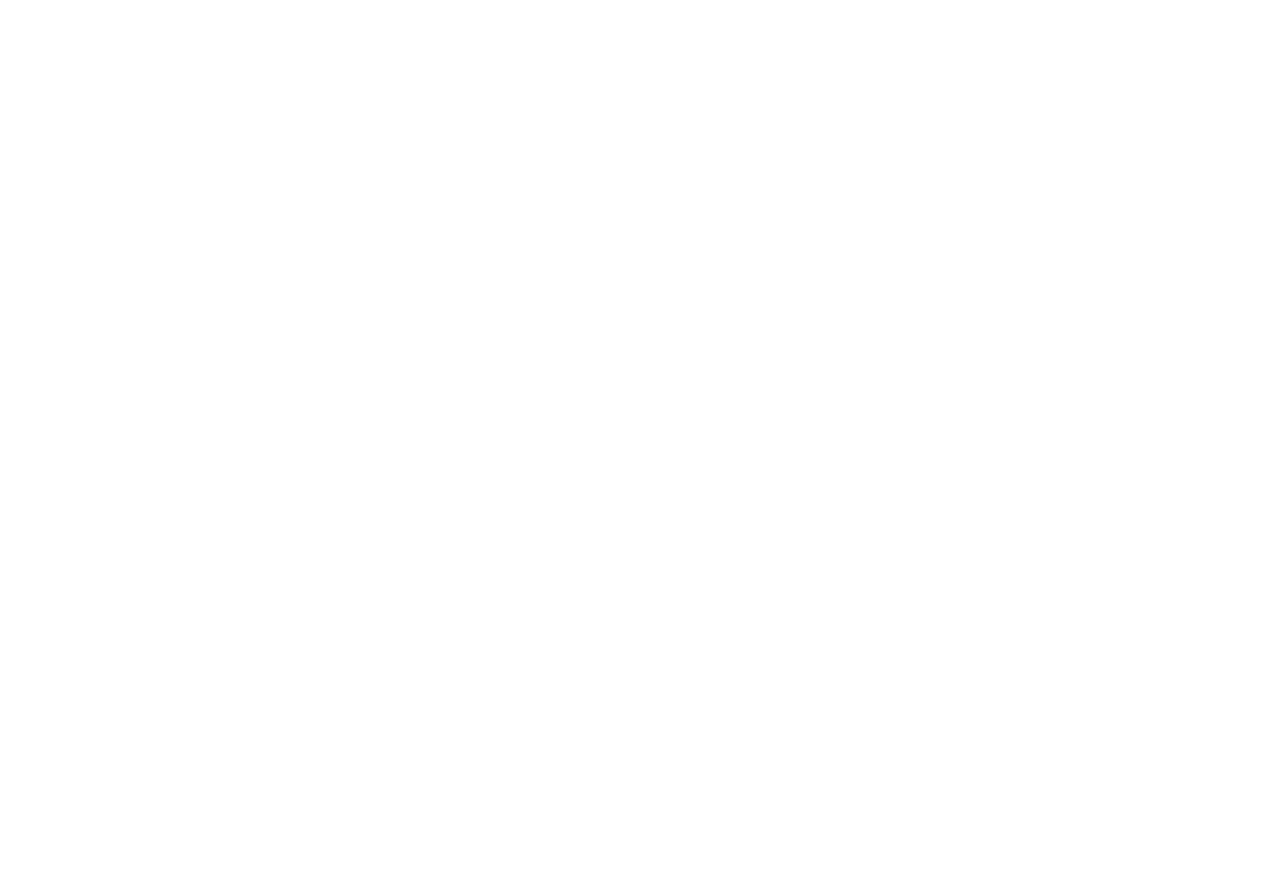
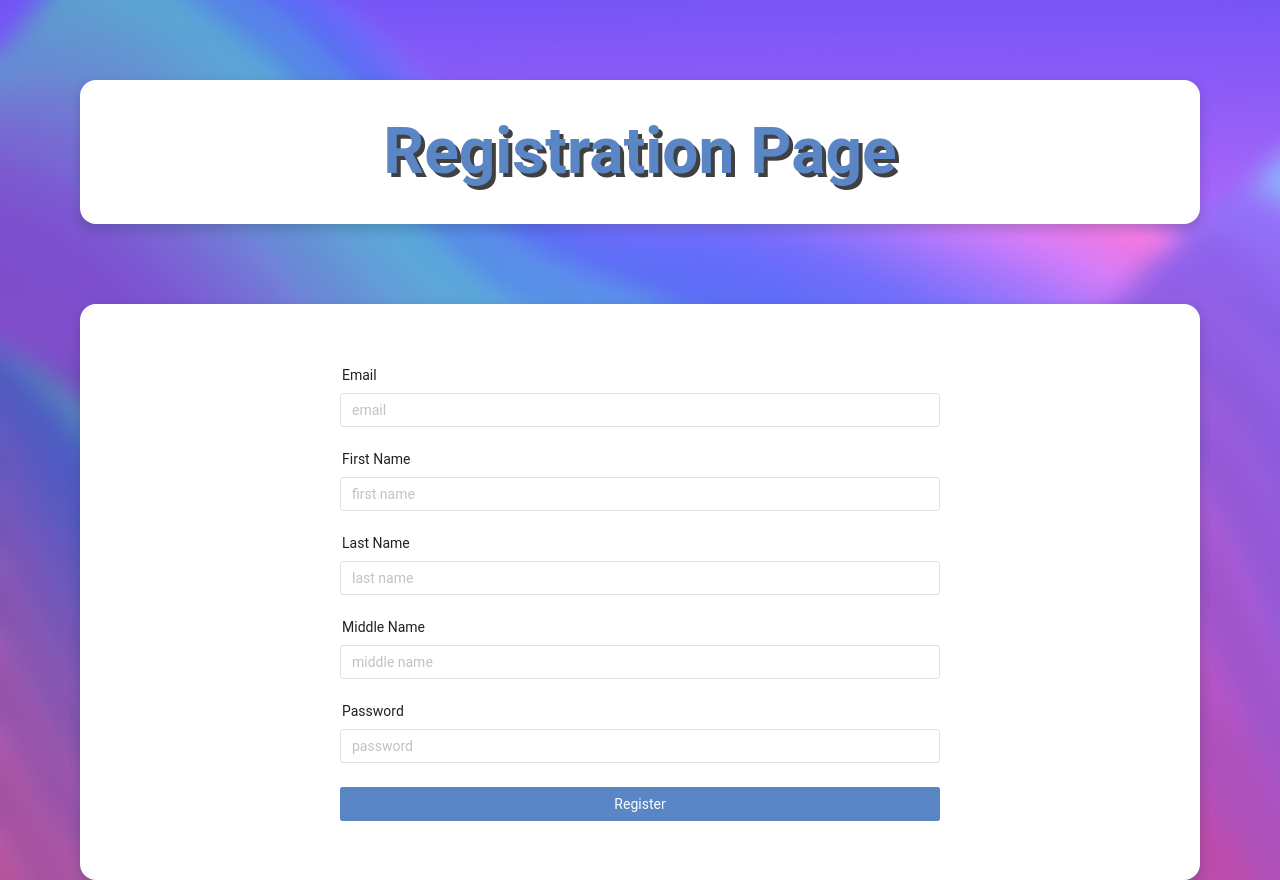
Before and after one commit to NinjaCaratist/project-front, a Vue app: page /#/register in a window 1280 px wide. Before the commit this address had no page. Before the commit the page ends 800 px from the top, so only its background shows below. Built offline with nearby package versions, Linux system fonts and the light colour scheme.

Commit message:
Login/Register/Tests/Permissions

```diff
--- a/package.json
+++ b/package.json
@@ -3,7 +3,7 @@
   "version": "0.1.0",
   "private": true,
   "scripts": {
-    "serve": "set PORT=4200 && vue-cli-service serve",
+    "serve": "set PORT=3000 && vue-cli-service serve",
     "build": "vue-cli-service build",
     "lint": "vue-cli-service lint"
   },
--- a/src/App.vue
+++ b/src/App.vue
@@ -9,10 +9,10 @@
 
 const themeOverrides = {
   common: {
-    primaryColor: '#6494d6',
-    primaryColorHover: '#5b81f0',
-    primaryColorPressed: '#5b81f0',
-    primaryColorSuppl: '#5b81f0',
+    primaryColor: '#5a86c5',
+    primaryColorHover: '#4274b9',
+    primaryColorPressed: '#4274b9',
+    primaryColorSuppl: '#4274b9',
   }
 }
 
--- a/src/main.js
+++ b/src/main.js
@@ -13,10 +13,13 @@
 import { createRouter } from "vue-router";
 import { createWebHashHistory } from "vue-router";
 
+import LoginPage from '@/pages/Auth/LoginPage'
+import RegistrationPage from '@/pages/Auth/RegistrationPage'
+
 import MainPage from '@/pages/MainPage'
-import LoginPage from '@/pages/LoginPage'
+import TestPage from '@/pages/Tests/TestPage'
 
-import { authGuard } from "@/guards/authGuards";
+//import { authGuard } from "@/guards/authGuards";
 
 const state = {
     user: null
@@ -27,21 +30,48 @@
     getters: {
         user: () => {
             return JSON.parse(localStorage.getItem('CURRENT_USER')) || null;
-        }
+        },
+        canPerformModerActions: () => {
+            const user = store.getters.user;
+            return !!(user && user.roles.includes('MODER'));
+        },
+        canPerformExamActions: () => {
+            const user = store.getters.user;
+            return !!(user && user.roles.includes('EXAM'));
+        },
+        canPerformUserActions: () => {
+            const user = store.getters.user;
+            return !!(user && user.roles.includes('USER'));
+        },
     },
 });
 
 const routes = [
     {
+        path: '/',
+        redirect: { name: 'tests' }
+    },
+    {
         name: 'main',
-        path: '/',
+        path: '/main',
         component: MainPage,
-        beforeEnter: authGuard,
+        children: [
+            {
+                name: 'tests',
+                path: 'tests',
+                component: TestPage
+            }
+        ]
     },
     {
         name: 'login',
         path: '/login',
         component: LoginPage,
+    },
+    {
+        name: 'register',
+        path: '/register',
+        component: RegistrationPage,
     }
 ]
 
@@ -53,9 +83,14 @@
 const app = createApp(App);
 
 axios.interceptors.request.use((config) => {
-    console.log('making a request')
+    const token = localStorage.getItem('token');
+
+    if (token) {
+        config.headers.common['token'] = token;
+    }
+
     return config;
-})
+}, error => Promise.reject(error))
 
 app.use(store)
 app.use(router)
--- a/src/pages/LoginPage.vue
+++ b/src/pages/Auth/LoginPage.vue
@@ -8,7 +8,7 @@
           <n-input v-model:value="formValue.username" placeholder="username" />
         </n-form-item>
         <n-form-item label="Password" path="password">
-          <n-input v-model:value="formValue.password" placeholder="password" />
+          <n-input v-model:value="formValue.password" placeholder="password" type="password" />
         </n-form-item>
         <n-button type="primary" style="width: 100%" @click="onSubmit">Submit</n-button>
       </n-form>
@@ -38,17 +38,12 @@
 })
 
 async function onSubmit() {
-  // const response  = await axios.post('http://localhost:8080/api/login', formValue.value);
-  // const user      = response.data.user;
-  // const token     = response.data.token;
-  //
-  // console.log(store.state.user)
-  //
-  // localStorage.setItem('ACCESS_TOKEN', token.accessToken);
-  // localStorage.setItem('REFRESH_TOKEN', token.refreshToken);
-  // localStorage.setItem('CURRENT_USER', user);
-  //
-  // console.log(user)
+  const response  = await axios.post('http://localhost:8080/security/login', formValue.value);
+  const user      = response.data;
+  const token     = response.headers['x-auth-token'];
+
+  localStorage.setItem('TOKEN', token);
+  localStorage.setItem('CURRENT_USER', JSON.stringify(user));
 
   await router.push('/');
 }
--- /dev/null
+++ b/src/pages/Auth/RegistrationPage.vue
@@ -0,0 +1,78 @@
+<template>
+<DefaultPage>
+  <template v-slot:header>Registration Page</template>
+  <template v-slot:body>
+    <div class="auth-container">
+      <n-form ref="formRef" :model="formValue">
+        <n-form-item label="Email" path="email">
+          <n-input v-model:value="formValue.email" placeholder="email" />
+        </n-form-item>
+
+        <n-form-item label="First Name" path="firstName">
+          <n-input v-model:value="formValue.firstName" placeholder="first name" />
+        </n-form-item>
+
+        <n-form-item label="Last Name" path="lastName">
+          <n-input v-model:value="formValue.lastName" placeholder="last name" />
+        </n-form-item>
+
+        <n-form-item label="Middle Name" path="middleName">
+          <n-input v-model:value="formValue.middleName" placeholder="middle name" />
+        </n-form-item>
+
+        <n-form-item label="Password" path="password">
+          <n-input v-model:value="formValue.password" placeholder="password" type="password"/>
+        </n-form-item>
+        <n-button type="primary" style="width: 100%" @click="onSubmit">Register</n-button>
+      </n-form>
+    </div>
+  </template>
+</DefaultPage>
+</template>
+
+<script setup>
+import DefaultPage from "@/pages/DefaultPage";
+
+import { ref } from "vue";
+import { inject } from "vue";
+//import { useStore } from "vuex";
+import { useRouter } from "vue-router";
+
+const formRef = ref(null);
+const axios = inject('axios');
+
+const router = useRouter();
+
+const formValue = ref({
+  email: '',
+  firstName: '',
+  lastName: '',
+  middleName: '',
+  password: '',
+});
+
+async function onSubmit() {
+  const data = formValue.value;
+  data.role = 'EXAM';
+
+  const response  = await axios.post('http://localhost:8080/security/registration', data);
+
+  console.log(response)
+
+  await router.push('/login');
+}
+
+</script>
+
+<style scoped>
+.container {
+  display: flex;
+  justify-content: center;
+  align-items: center;
+}
+
+.auth-container {
+  height: 450px;
+  width: 600px;
+}
+</style>
--- a/src/pages/DefaultPage.vue
+++ b/src/pages/DefaultPage.vue
@@ -6,7 +6,7 @@
       </h1>
     </div>
 
-    <div class="container default-container">
+    <div class="container default-container" v-bind:class="{ overflowed }">
       <slot name="body"></slot>
     </div>
   </div>
@@ -14,7 +14,13 @@
 
 <script>
 export default {
-  name: "DefaultPage"
+  name: "DefaultPage",
+  props: {
+    overflowed: {
+      type: Boolean,
+      default: false
+    }
+  }
 }
 </script>
 
@@ -46,7 +52,7 @@
 
 .header-text {
   margin: 0;
-  color: #6494d6;
+  color: #5a86c5;
   text-shadow: 4px 4px 0 #404040;
 
   font-size: 4rem;
@@ -57,9 +63,13 @@
 .container {
   width: 80%;
   height: 30rem;
-  overflow-y: scroll;
+  overflow: hidden;
 
   margin: 5rem auto auto auto;
 }
 
+.container.overflowed {
+  overflow-y: scroll;
+}
+
 </style>
--- a/src/pages/MainPage.vue
+++ b/src/pages/MainPage.vue
@@ -1,7 +1,9 @@
 <template>
 <div class="wrapper">
   <div class="navbar">
-    <n-menu mode="horizontal" :options="menuOptions"></n-menu>
+    <n-space justify="end">
+      <n-menu mode="horizontal" :options="menuOptions"></n-menu>
+    </n-space>
   </div>
   <div class="body">
     <router-view></router-view>
@@ -11,36 +13,30 @@
 
 <script setup>
 import { h } from "vue";
-//import { RouterLink } from "vue-router";
+import { RouterLink } from "vue-router";
 
 const menuOptions = [
   {
-    label: () =>
-        h(
-            'a',
-            {
-              href: '/',
-              target: '_blank',
-            },
-            "Profile"
-        ),
-    key: 'profile',
+    label: () => h(RouterLink, {
+      to: {
+        name: "login",
+        params: {
+          lang: "en-US"
+        }
+      },
+    }, { default: () => "Login" }),
+    key: 'login',
   },
   {
-    label: 'Games',
-    key: 'games',
-  },
-  {
-    label: 'Developers',
-    key: 'developers',
-  },
-  {
-    label: 'Items',
-    key: 'items',
-  },
-  {
-    label: 'Admin',
-    key: 'admin'
+    label: () => h(RouterLink, {
+      to: {
+        name: "register",
+        params: {
+          lang: "en-US"
+        }
+      },
+    }, { default: () => "Register" }),
+    key: 'register',
   }
 ];
 </script>
--- /dev/null
+++ b/src/pages/Tests/TestPage.vue
@@ -0,0 +1,34 @@
+<template>
+  <div class="tests-container">
+    <n-list bordered>
+      <template #header>All the tests</template>
+      <n-list-item v-for="test in tests" :key="test.id">
+        <test name="test.name" description="test.description"></test>
+      </n-list-item>
+    </n-list>
+  </div>
+</template>
+
+<script setup>
+
+import { ref, inject, onMounted } from "vue";
+import Test from "@/pages/Tests/components/Test"
+
+const axios = inject('axios');
+
+const tests = ref([]);
+
+onMounted(async () => {
+  const response = await axios.get('http://localhost:8080/tests');
+
+  tests.value = response.data;
+})
+
+</script>
+
+<style scoped>
+.tests-container {
+  background: white;
+  margin: 0 1rem;
+}
+</style>
--- /dev/null
+++ b/src/pages/Tests/components/Test.vue
@@ -0,0 +1,33 @@
+<template>
+  <n-card v-bind:title="name">
+    {{ description }}
+    <n-button v-if="store.getters.canPerformExamActions" @click="onEnroll">
+      Enroll
+    </n-button>
+  </n-card>
+</template>
+
+<script setup>
+import { useStore } from "vuex";
+
+const store = useStore();
+
+const props = defineProps({
+  name: {
+    type: String,
+    default: "Name is not defined"
+  },
+  description: {
+    type: String,
+    default: "Description is not defined"
+  }
+})
+
+const onEnroll = () => {
+
+}
+</script>
+
+<style scoped>
+
+</style>
```
Also changed, not shown: .eslintrc.js (added).
